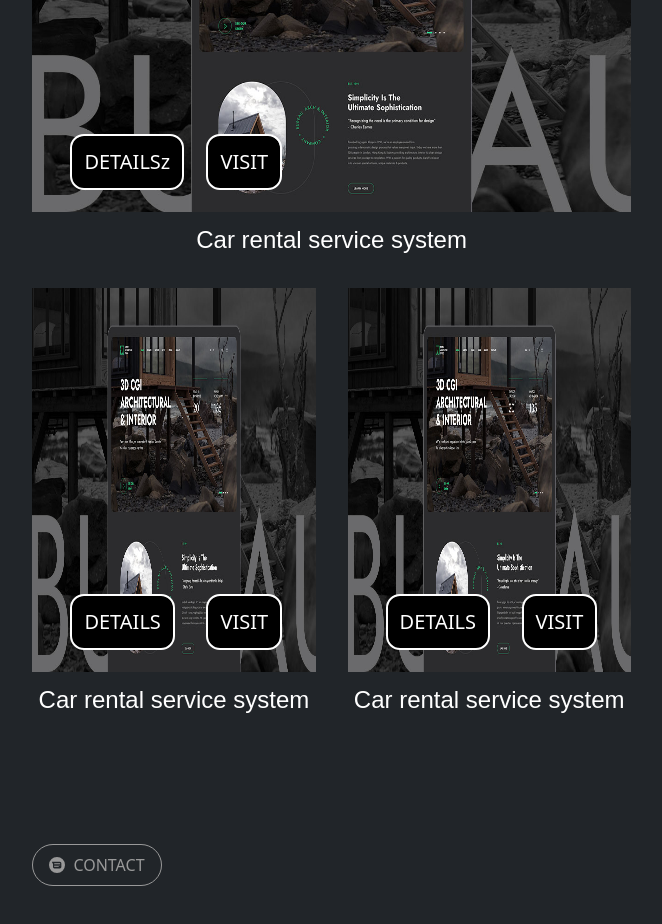
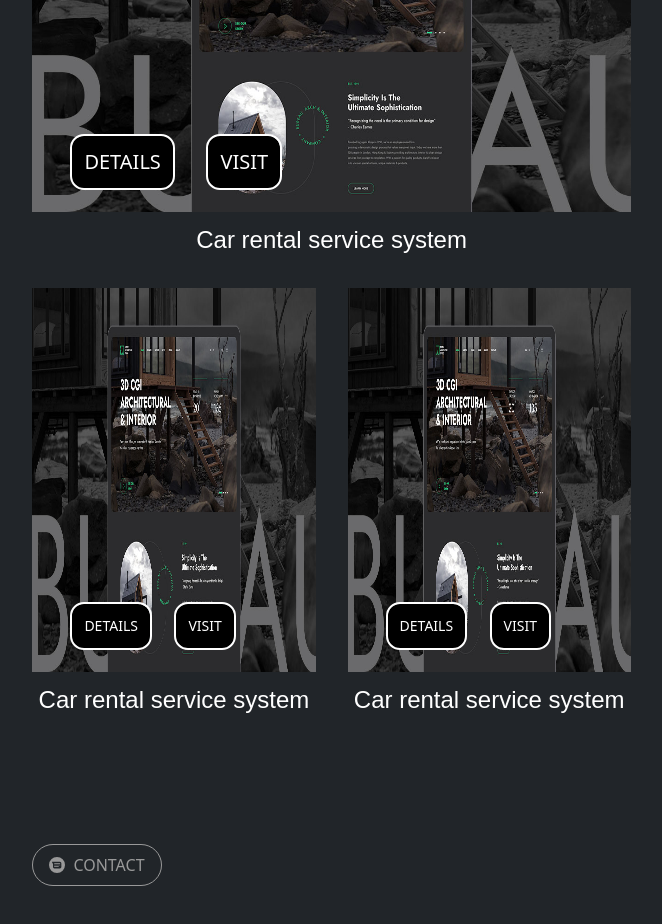
Before and after one commit to Imran122/latest-portfolio-frontend, a Next.js app: page / in a window 1280 px wide. Shown: the part 6100-7024 px from the top of the page, without its empty margins (374-1036 px from the left). Built offline with nearby package versions, Linux system fonts and the light colour scheme; what tailwindcss-filters would draw is missing.

Commit message:
fix button

```diff
--- a/src/components/HomeComponents/PortfolioComponent.js
+++ b/src/components/HomeComponents/PortfolioComponent.js
@@ -38,7 +38,7 @@ const PortfolioComponent = () => {
                 onClick={() => openModal()}
                 className="bg-[#000] text-white absolute bottom-6 ml-10 text-center text-xl hover:text-primary_colour border outline outline-2 p-3 rounded-xl"
               >
-                DETAILSz
+                DETAILS
               </button>
 
               <button
@@ -63,14 +63,14 @@ const PortfolioComponent = () => {
             <div className="flex gap-6 relative">
               <button
                 type="button"
-                className="bg-[#000] text-white absolute bottom-6 ml-10 text-center text-xl hover:text-primary_colour border outline outline-2 p-3 rounded-xl"
+                className="bg-[#000] cs-screen:text-sm text-white absolute bottom-6 ml-10 text-center text-xl hover:text-primary_colour border outline outline-2 p-3 rounded-xl"
               >
                 DETAILS
               </button>
 
               <button
                 type="button"
-                className="bg-[#000] text-white absolute bottom-6 ml-44 text-center text-xl hover:text-primary_colour border outline outline-2 p-3 rounded-xl"
+                className="bg-[#000] cs-screen:text-sm cs-screen:ml-36 text-white absolute bottom-6 ml-44 text-center text-xl hover:text-primary_colour border outline outline-2 p-3 rounded-xl"
               >
                 VISIT
               </button>
@@ -89,14 +89,14 @@ const PortfolioComponent = () => {
             <div className="flex gap-6 relative">
               <button
                 type="button"
-                className="bg-[#000] text-white absolute bottom-6 ml-10 text-center text-xl hover:text-primary_colour border outline outline-2 p-3 rounded-xl"
+                className="bg-[#000] cs-screen:text-sm text-white absolute bottom-6 ml-10 text-center text-xl hover:text-primary_colour border outline outline-2 p-3 rounded-xl"
               >
                 DETAILS
               </button>
 
               <button
                 type="button"
-                className="bg-[#000] text-white absolute bottom-6 ml-44 text-center text-xl hover:text-primary_colour border outline outline-2 p-3 rounded-xl"
+                className="bg-[#000] cs-screen:text-sm text-white absolute bottom-6 ml-44 cs-screen:ml-36 text-center text-xl hover:text-primary_colour border outline outline-2 p-3 rounded-xl"
               >
                 VISIT
               </button>
```
